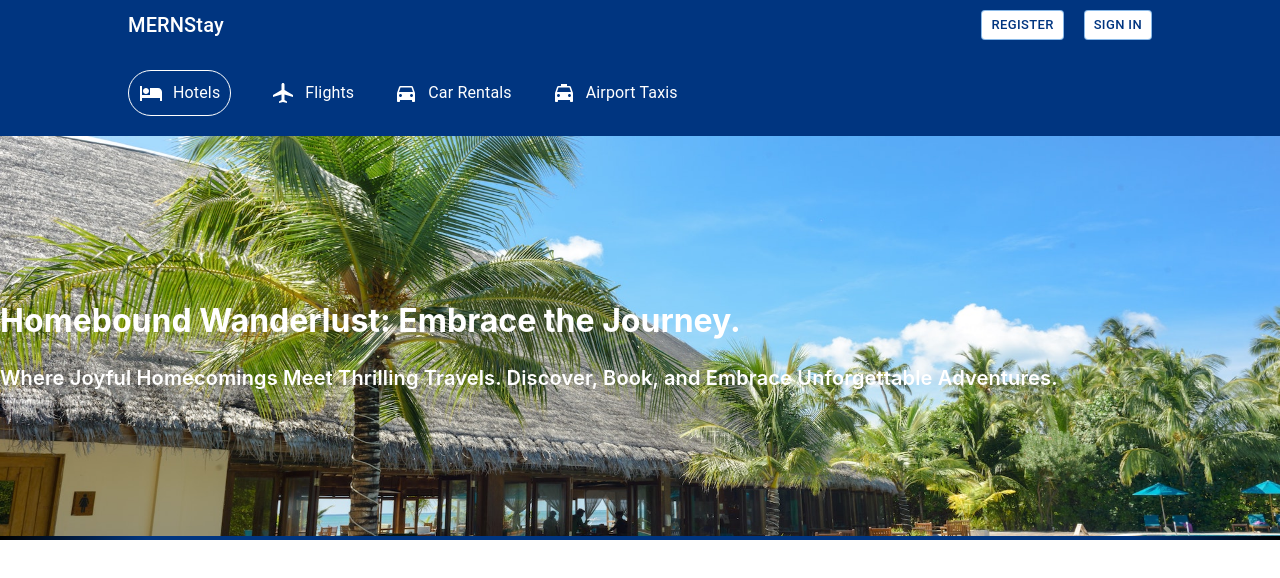
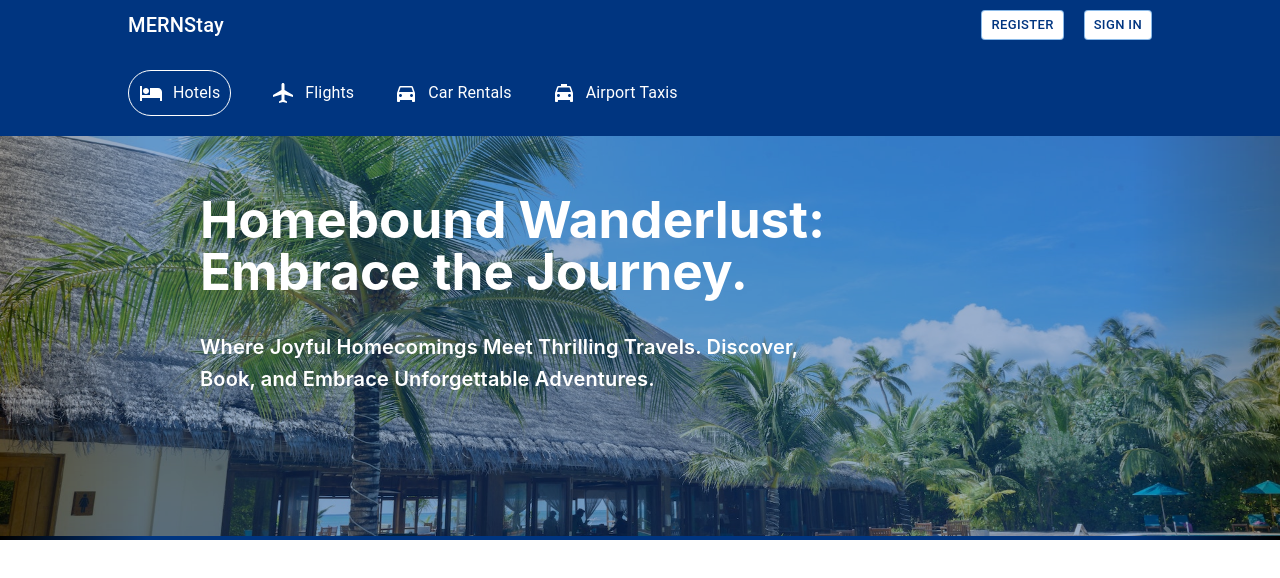
Before and after one commit to Wahaj-Ali/MERNStay, a React (Create React App) app in the folder client/: page / in a window 1280 px wide. Shown: the top 578 px of the page. Built offline with nearby package versions, Linux system fonts and the light colour scheme; the HTML template or start-up script is replaced by a standard one.

Commit message:
Update header.css

```diff
--- a/client/src/components/Header/header.css
+++ b/client/src/components/Header/header.css
@@ -36,10 +36,18 @@
 
 .hero-desc {
   position: absolute;
-  top: 35%;
+  top: 20%;
+  padding: 0 200px;
+  width: 50%;
 }
 
 #hero-img {
   width: 100dvw;
   height: 50dvh;
+  opacity: 0.6;
 }
+
+.headerTitle {
+  font-size: 3.2rem;
+  line-height: 3.2rem;
+}
```
